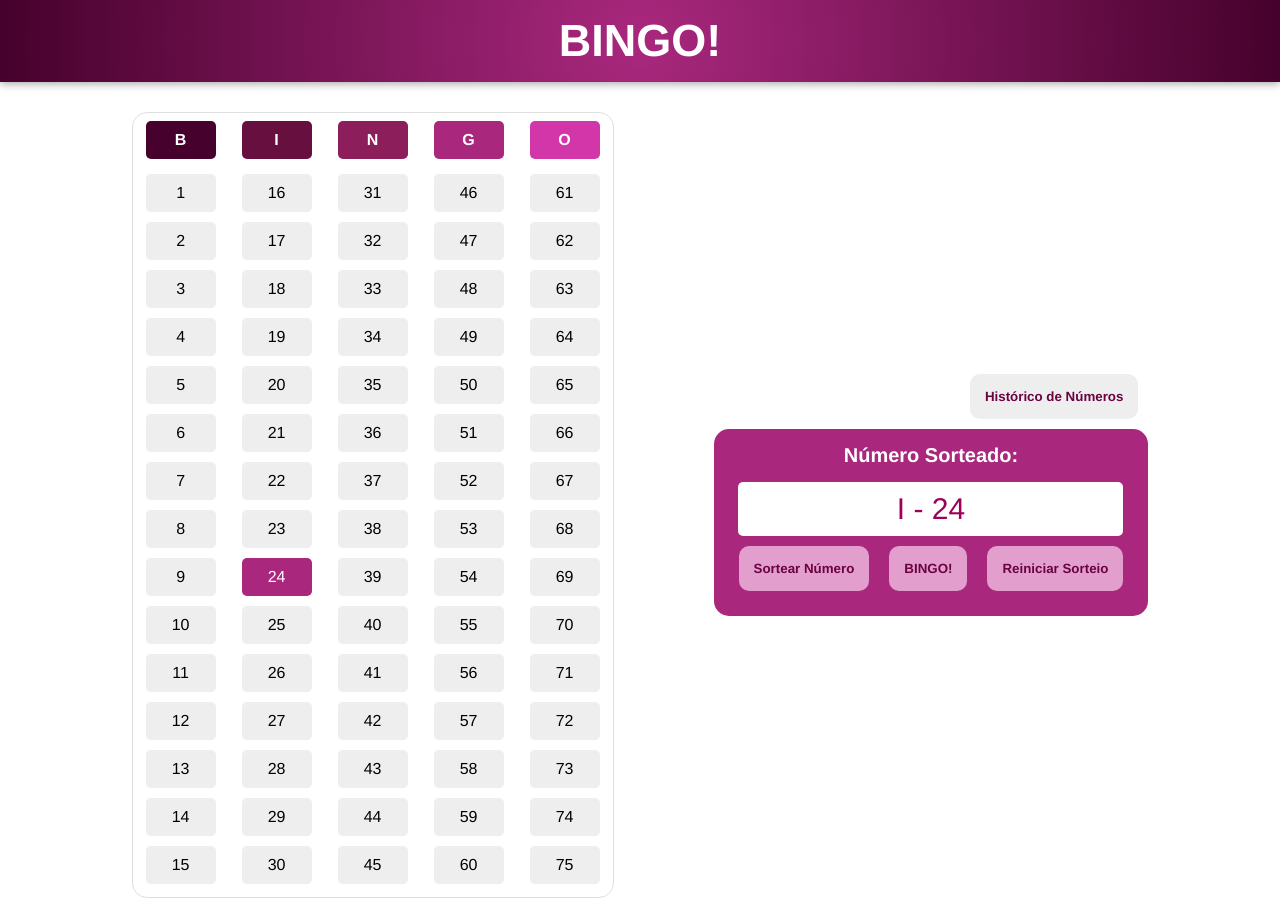
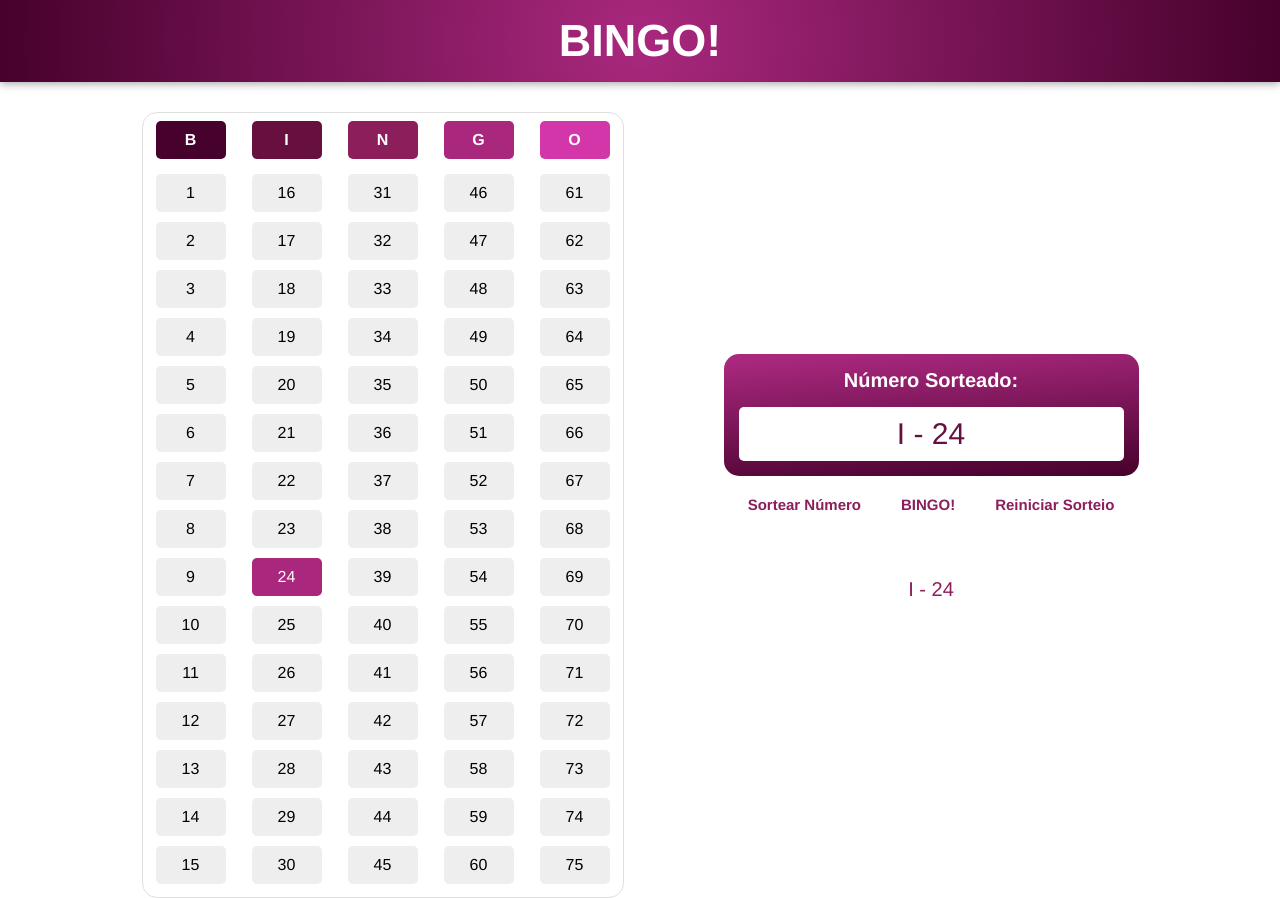
Before and after one commit to juujacometti/PWFE-Atividades, a plain HTML site: page Bingo/bingo.html in a window 1280 px wide. Both pictures are taken after a click on the button "Sortear Número". Drawn offline with nearby package versions, Linux system fonts and the light colour scheme.

Commit message:
Finalizado

```diff
--- a/Bingo/bingo.css
+++ b/Bingo/bingo.css
@@ -11,7 +11,7 @@
 }
 
 #tituloBingo {
-    background: radial-gradient(circle,rgba(169, 40, 126, 1) 0%, rgba(70, 1, 44, 1) 100%);
+    background: radial-gradient(circle,#a9287e 0%, #46012c 100%);
     color: white;
     padding: 15px;
     box-shadow: 0 2px 8px #00000056;
@@ -101,9 +101,15 @@ td {
     gap: 0;
 }
 
+#organizarLayoutCaixa {
+    display: flex;
+    flex-direction: column;
+    gap: 0;
+}
+
 #caixaNumero {
     border-radius: 15px;
-    background-color: #a9287e;
+    background: linear-gradient(176deg,rgba(169, 40, 126, 1) 5%, rgba(70, 1, 44, 1) 100%);
     width: fit-content;
     padding: 15px;
     align-items: center;
@@ -137,42 +143,60 @@ td {
 
 .botoes{
     border: none;
-    border-radius: 10px;
-    background-color: #e29fce;
-    color: #6a0242;
+    background-color: #ffffff;
+    color: #8c1e5c;
+    padding: 20px;
+    font-size: 15px;
     font-weight: bold;
-    margin: 10px;
-    padding: 15px;
-    gap: 8px;
+    position: relative;
+    cursor: pointer;
+    overflow: hidden;
 }
 
-.botoes:hover{
-    background-color: #46012c;
-    color: rgb(255, 255, 255);
-    cursor: pointer;
+.botoes::after {
+    content: "";
+    position: absolute;
+    left: 0;
+    bottom: 0;
+    width: 100%;
+    height: 2px;
+    background: #a9287e;
+    transform: scaleX(0);    /* Começa encolhido */
+    transform-origin: center;    /* Cresce do meio para os lados */
+    transition: transform 0.4s ease;
 }
 
-#botaoHistorico {
-    border: none;
+.botoes:hover {
+    color: #46012c;
+}
+
+.botoes:hover::after{
+    text-decoration: underline;
+    cursor: pointer;
+    transform: scaleX(1);
+}
+
+#caixaHistorico {
+    border: 5px solid transparent;
     border-radius: 10px;
-    background-color: #eeeeee;
-    color: #6a0242;
-    font-weight: bold;
-    margin: 10px;
-    padding: 15px;
-    display: flex;
-    align-self: flex-end;
+    padding: 20px;
+    display: none;
+    flex-wrap: wrap;
+    max-width: 420px;
+    gap: 10px 50px;
+    margin-top: 20px;
+    font-size: 20px;
+    justify-content: space-evenly;
+}
+
+#numeroSorteado {
+    text-align: justify;
+    color: #671040;
 }
 
 
-#botaoHistorico:hover {
-    background-color: #654558;
-    color: rgb(255, 255, 255);
-    cursor: pointer;
-}
-
 /* Confetes */
-.confete.confete {
+.confete {
   position: fixed;
   top: -20px;    /* Começa fora da tela para não deixar os confetes estáticos no topo */
   opacity: 0.8;
--- a/Bingo/bingo.html
+++ b/Bingo/bingo.html
@@ -106,18 +106,18 @@
         </table>
 
             <div id="organizarBotoes">
-                <button id="botaoHistorico">Histórico de Números</button>
-                <div>
+                <div id="organizarLayoutCaixa">
                     <section id="caixaNumero">
                         <h2 id="tituloNumeroSorteado">Número Sorteado:</h2>
                         <p id="numeroSorteado"></p>
-                        <article id="botoesCaixaNumero">
-                            <button id="sortearNumero" class="botoes">Sortear Número</button>
-                            <button id="botaoBingo" class="botoes">BINGO!</button>
-                            <button id="reiniciarSorteio" class="botoes">Reiniciar Sorteio</button>
-                        </article>
                     </section>
+                    <article id="botoesCaixaNumero">
+                        <button id="sortearNumero" class="botoes">Sortear Número</button>
+                        <button id="botaoBingo" class="botoes">BINGO!</button>
+                        <button id="reiniciarSorteio" class="botoes">Reiniciar Sorteio</button>
+                    </article>
                 </div>
+                <section id="caixaHistorico"></section>
             </div>
         </div>
 
--- a/Bingo/script.js
+++ b/Bingo/script.js
@@ -1,6 +1,7 @@
 // Sorteio de números
 const sortearNumero = document.getElementById("sortearNumero");    // Procura no HTML o id 'sortearNumero'
 sortearNumero.addEventListener("click", sorteio);
+
 let historicoNumeros = [];    // Lista para guardar os números já sorteados, impedindo a repetição
 
 // Função para realizar o sorteio de números
@@ -36,7 +37,7 @@ function sorteio() {
 
     } while (historicoNumeros.includes(numeroSorteado));    // Repete o sorteio caso o número sorteado já tenha saído antes
 
-    historicoNumeros.push(numeroSorteado);    // Adiciona o novo número sorteado a lista de histórico
+    historicoNumeros.push(letra + " - " + numeroSorteado);    // Adiciona o novo número sorteado a lista de histórico
     document.getElementById("numeroSorteado").textContent = letra + " - " + numeroSorteado; // mostra na tela
 
     // Destaque de números sorteados na tabela
@@ -51,8 +52,26 @@ function sorteio() {
             celula.style.color = "#ffffff";    // Altera a cor do texto dentro da célula
         }
     }
+
+    caixaHistorico.style.display = "flex";
+    historico()
 }
 
+
+// Mostrar históico de números já sorteados
+function historico() {
+    const caixaHistorico = document.getElementById("caixaHistorico");
+    caixaHistorico.innerHTML = "";  // Limpa o histórico antes de mostrar
+
+    historicoNumeros.forEach(numero => {
+        const pHistorico = document.createElement('p');
+        pHistorico.textContent = numero;
+        pHistorico.style.color = "#8c1e5c"
+        pHistorico.style.width = "60px";    // largura fixa para alinhar colunas
+        pHistorico.style.textAlign = "center";
+        caixaHistorico.appendChild(pHistorico);
+    });
+}
 
 // Animação de confetes + botão 'bingo'
 // Ao clicar no botão, os confetes serão lançados
@@ -103,7 +122,7 @@ function reiniciar() {
         celula.style.backgroundColor = "";    // Limpa o background
         celula.style.color = "";    // Limpa a cor do texto
     });
+
+    const caixaHistorico = document.getElementById("caixaHistorico");
+    caixaHistorico.style.display = "none";    // Esconde a caixa que mostra o histórico de números sorteados
 }
-
-
-//
```
